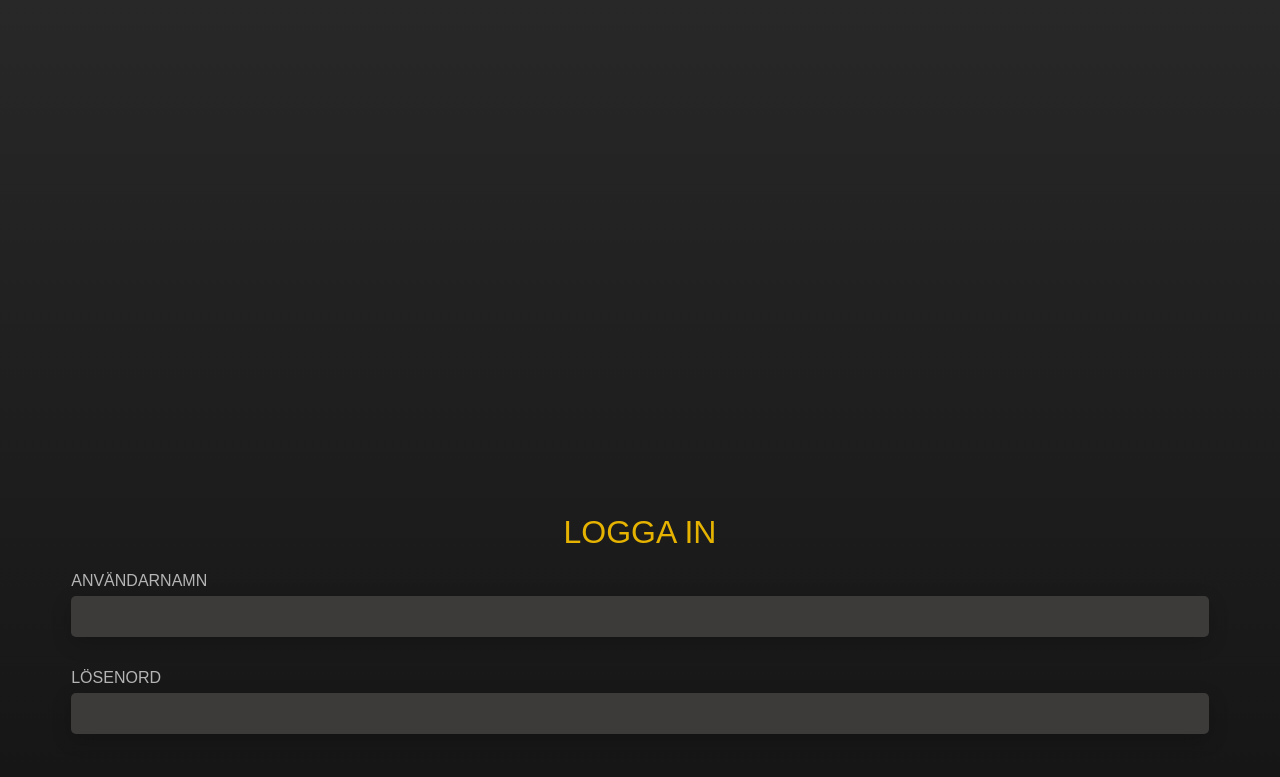
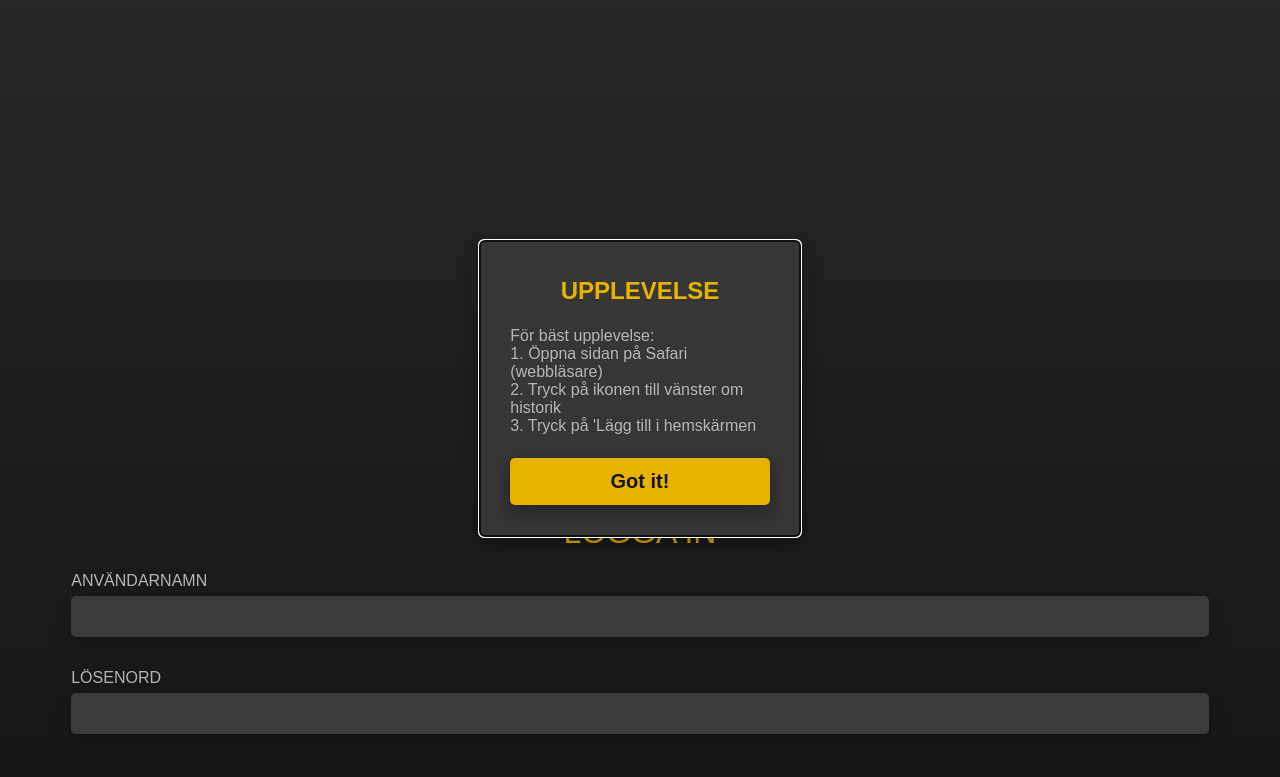
Before and after one commit to lodacke/crossmediaProjekt, a PHP site: page / in a window 1280 px wide. Shown: the top 777 px of the page. Run offline with PHP 8.4, Linux system fonts and the light colour scheme; some libraries are stand-ins or nearby versions.

Commit message:
Added instructions for firsttime users

```diff
--- a/API/aboutUs.js
+++ b/API/aboutUs.js
@@ -20,10 +20,6 @@ export const infoAboutUs = [
         text: "På höger sida om kartan finns en ikon som leder till anteckningar. Det är upp till dig att anteckna och sålla ut relevant information från ledtrådarna för att lösa fallet."
     },
     {
-        title: "UPPLEVELSE",
-        text: "För bäst upplevelse: <br>1. Öppna sidan på Safari (webbläsare) <br>2. Tryck på ikonen till vänster om historik <br>3. Tryck på 'Lägg till i hemskärmen'"
-    },
-    {
         title: "LYCKA TILL!",
         text: "Nu borde spelet finnas i din hemskärm! Öppna den därifrån och börja din resa. Lycka till!"
     }
--- a/API/users.json
+++ b/API/users.json
@@ -169,6 +169,10 @@
             {
                 "points": 8,
                 "timestamp": "2024-05-15"
+            },
+            {
+                "points": 6,
+                "timestamp": "2024-05-15"
             }
         ]
     }
--- a/CSS/loginReg.css
+++ b/CSS/loginReg.css
@@ -102,3 +102,32 @@ button {
     border-radius: 5px;
     box-shadow: var(--boxShadow);
 }
+
+#instructionsDialog {
+    top: 30vh;
+    background-color: #363636;
+    box-shadow: var(--boxShadow);
+    border: 1px solid black;
+    border-radius: 5px;
+}
+
+#instructionsDialog div {
+    display: flex;
+    flex-direction: column;
+    align-items: center;
+}
+
+#instructionsDialog h2 {
+    margin-bottom: 0;
+    color: var(--yellow);
+    text-align: center;
+}
+
+#instructionsDialog p {
+    color: var(--white);
+    width: 90%;
+}
+
+#instructionsDialog button {
+    margin-bottom: 15px;
+}
--- a/registerLogin.js
+++ b/registerLogin.js
@@ -1,4 +1,4 @@
-import { main } from "./utilities/variable.js"
+import { main, body, dialog, globalHolder } from "./utilities/variable.js";
 import { renderHomepage } from "./main.js"
 import { userMessage } from "./utilities/userMessage.js";
 import { swapStyleSheet } from "./utilities/cssSwap.js";
@@ -56,10 +56,38 @@ export async function renderLogin() {
             userMessage(messageDom, error.message)
         }
     })
+
+    document.addEventListener("DOMContentLoaded", (event) => {
+        const hasInstructionBeenShown = sessionStorage.getItem("instructionShown");
+
+        console.log("HELLO");
+        if (!hasInstructionBeenShown) {
+            console.log("JAPP");
+            dialog.show()
+            dialog.style.display = `block`;
+            dialog.setAttribute("id", "instructionsDialog")
+            document.querySelector(".overlay").style.display = `block`;
+
+            dialog.innerHTML = `
+                <div>
+                    <h2>UPPLEVELSE</h2>
+                    <p>För bäst upplevelse: <br>1. Öppna sidan på Safari (webbläsare) <br>2. Tryck på ikonen till vänster om historik <br>3. Tryck på 'Lägg till i hemskärmen</p>
+                    <button>Got it!</button>
+                </div>
+            `;
+
+            dialog.querySelector("button").addEventListener("click", () => {
+                dialog.removeAttribute("id", "instructionsDialog")
+                dialog.close()
+                dialog.style.display = `none`;
+                document.querySelector(".overlay").style.display = `none`;
+                sessionStorage.setItem("instructionShown", "true");
+            })
+        }
+    })
 }
 
 export async function renderRegister() {
-
     main.innerHTML = `
     <h1>REGISTRERA</h1>
     <section>
```
